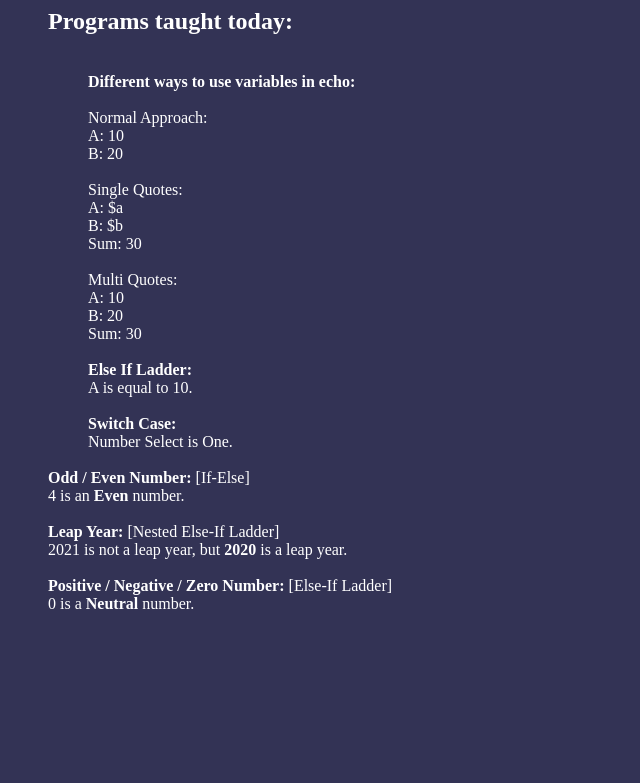
After one commit to rachit-bhatt/Summer_Internship, a PHP site: page /Task2.php in a window 1280 px wide. The commit adds this page. Shown: the top 783 px of the page, without its empty margins (0-640 px from the left). Run offline with PHP 8.4, Linux system fonts and the light colour scheme.

Commit message:
Task 2
CSS folder created for external support and code seperation.

```diff
--- /dev/null
+++ b/CSS/Day2.css
@@ -0,0 +1,7 @@
+ul {
+    list-style: none;
+}
+.dark-theme {
+    background-color: #335;
+    color: white;
+}
--- a/Task1.php
+++ b/Task1.php
@@ -3,7 +3,7 @@
 	<head>
 		<meta name="viewport" content="width=device-width, initial-scale=1">
 		<title>Registration Page using Table Tag - Task 1</title>
-		<link rel="stylesheet" href="style.css">
+		<link rel="stylesheet" href="CSS/style.css">
 	</head>
 	<body class="dark-theme">
 		<table class="table">
--- /dev/null
+++ b/Task2.php
@@ -0,0 +1,233 @@
+<!--
+    Things Learned:
+    -   Difference between HTML and PHP
+    -   Power of PHP
+    -   PHP Comments
+    -   PHP Variables
+    -   PHP is a loosy typed language
+    -   Single vs Multi-Quotes
+    -   Branching Conditions
+    -   Switch Case
+    Task 2: Practice of different branching statements and Switch Case.
+ -->
+
+ <html>
+    <head>
+        <title>Day 2</title>
+        <link rel="stylesheet" href="CSS/Day2.css">
+    </head>
+
+    <body class="dark-theme">
+
+<?php /*
+
+    $a = 10;
+    $b = 20;
+    echo "A: " . $a . "<br/>B: " . $b;
+    //Single Quotes:
+    echo '<br/>A: $a <br/>B: $b <br/>Sum: ' . ($a + $b);
+    //Multi Quotes:
+    echo "<br/>A: $a <br/>B: $b <br/>Sum: " . ($a + $b);
+
+?>
+<br/>
+<?php
+
+    if($a == 10) {
+        echo "A = 10";
+    }
+    else if($a < 10) {
+        echo "A < 10";
+    }
+    else {
+        echo "A > 10";
+    }
+
+?>
+<br/>
+<?php
+
+    $x = 1;
+    switch($x) {
+        case 1:
+            echo "One";
+            break;
+        case 2:
+            echo "Two";
+            break;
+        case 3:
+            echo "Three";
+            break;
+        default:
+            echo "Please Select 1-3";
+    }
+
+*/ ?>
+
+    <ul>
+        <li>
+
+<?php
+
+    //echo "<h1>Home Work</h1><br/>";
+
+    $z = 1;
+
+    switch($z) {
+        case 1:
+
+            echo "<!--<br/>--><h2><strong>Programs taught today:</strong></h2><!--<br/>-->";
+
+            echo "<ul><li>";
+
+            echo "<br/><strong>Different ways to use variables in echo:</strong><br/>";
+
+            echo "</li><li>";
+
+            $a = 10;
+            $b = 20;
+            echo "<br/>Normal Approach:<br/>";
+            echo "A: " . $a . "<br/>B: " . $b;
+            echo "<br>";
+
+            //Single Quotes:
+            echo "<br/>Single Quotes:";
+            echo '<br/>A: $a <br/>B: $b <br/>Sum: ' . ($a + $b);
+            echo "<br/>";
+
+            //Multi Quotes:
+            echo "<br/>Multi Quotes:";
+            echo "<br/>A: $a <br/>B: $b <br/>Sum: " . ($a + $b);
+
+            echo "</li><li>";
+
+            echo "<br/><strong>Else If Ladder:</strong><br/>";
+
+            echo "</li><li>";
+
+            if($a == 10) {
+                echo "A is equal to 10.";
+            }
+            else if($a < 10) {
+                echo "A is less than 10.";
+            }
+            else {
+                echo "A is greater than 10.";
+            }
+
+            echo "</li><li>";
+
+            echo "<br/><strong>Switch Case:</strong><br/>";
+
+            echo "</li><li>";
+
+            //Business Logic:
+
+            $x = 1;
+            switch($x) {
+                case 1:
+                    echo "Number Select is One.";
+                    break;
+                case 2:
+                    echo "Number Select is Two.";
+                    break;
+                case 3:
+                    echo "Number Select is Three.";
+                    break;
+                default:
+                    echo "Please Select between 1-3.";
+            }
+            echo "</li></ul>";
+            //break;
+
+        case 2:
+            echo "</li><li>";
+
+            echo "<br/><strong>Odd / Even Number:</strong> [If-Else]<br/>";
+
+            echo "</li><li>";
+
+            //Business Logic:
+
+            $no = 4;
+
+            if($no % 2 != 0) {
+                echo "$no is an <strong>Odd</strong> number.";
+            }
+            else {
+                echo "$no is an <strong>Even</strong> number.";
+            }
+
+            //break;
+
+        case 3:
+            echo "</li><li>";
+
+            echo "<br/><strong>Leap Year: </strong>[Nested Else-If Ladder]<br/>";
+
+            echo "</li><li>";
+
+            //Business Logic:
+
+            $previous_year = 2020;
+            $year = 2021;
+            if($year % 4 == 0) {
+                if($previous_year % 4 == 0) {
+                    echo "It is never possible.";
+                }
+                else {
+                    echo "<strong>$year</strong> is a leap year, but $previous_year is not a leap year.";
+                }
+            }
+            else {
+                if($previous_year % 4 == 0) {
+                    echo "$year is not a leap year, but <strong>$previous_year</strong> is a leap year.";
+                }
+                else {
+                    echo "Neither $year is not a leap year, nor $previous_year is a leap year.";
+                }
+            }
+            echo "</li><li>";
+            //break;
+
+        case 4:
+            echo "</li><li>";
+
+            echo "<br/><strong>Positive / Negative / Zero Number: </strong>[Else-If Ladder]<br/>";
+
+            echo "</li><li>";
+
+            //Business Logic:
+
+            $signature = 0;
+
+            if($signature > 0) {
+                echo "$signature is a <strong>Positive</strong> number.";
+            }
+            else if($signature < 0) {
+                echo "$signature is a <strong>Negative</strong> number.";
+            }
+            else {
+                echo "$signature is a <strong>Neutral</strong> number.";
+            }
+
+            break;
+
+        default:
+            echo "</li><li>";
+
+            echo "Program out of syllabus for now!";
+
+            echo "</li><li>";
+
+            //Business Logic:
+
+            break;
+    }
+
+?>
+
+    </ul>
+
+    </body>
+ </html>
```
Also changed, not shown: CSS/style.css (added, +86 -0 lines), index.php (+8 -1 lines), Output/Task 2.PNG (added).
